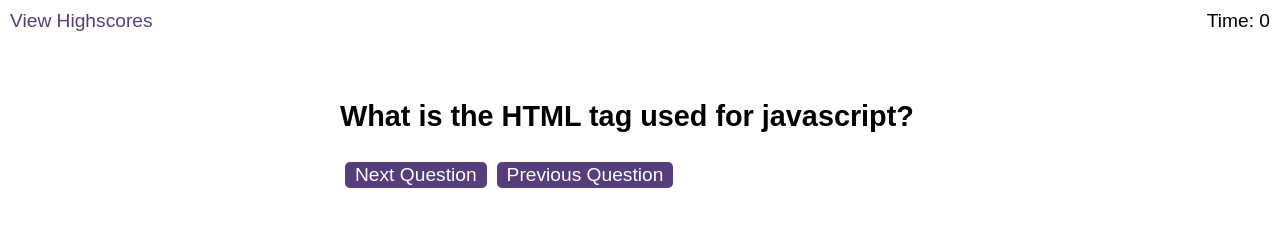
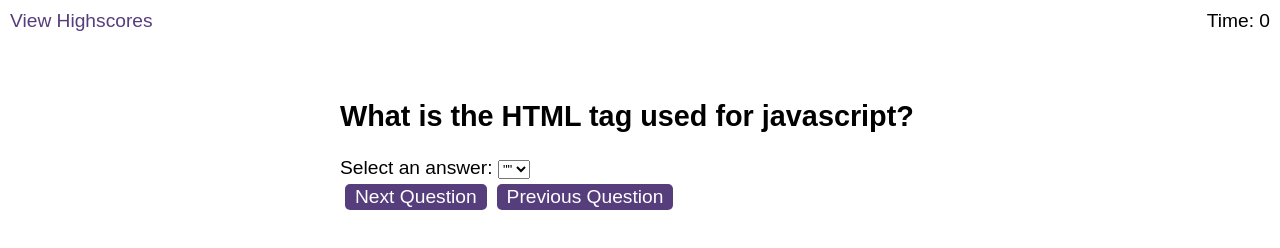
Before and after one commit to jamellknows/module6challenge, a plain HTML site: page starter/index.html in a window 1280 px wide. Both pictures are taken after a click on the button "Start Quiz". Drawn offline with Linux system fonts and the light colour scheme.

Commit message:
Made progress in writing the form section of the project unable to render the string inside the selections although they are there

```diff
--- a/starter/assets/css/styles.css
+++ b/starter/assets/css/styles.css
@@ -86,3 +86,5 @@ li:nth-child(odd) {
   top: 10px;
   right: 10px;
 }
+
+@media screen and ()
--- a/starter/assets/js/questions.js
+++ b/starter/assets/js/questions.js
@@ -6,28 +6,29 @@ let choicesEl = document.getElementById("choices")
 
 let startEl = document.getElementById("start-screen")
 let questionNumber = 1;
-
+const nextQuestionEl = document.createElement("button")
+const prevQuestionEl = document.createElement("button")
 const questionsObj = {
     1:{"What is the HTML tag used for javascript?" : ["<script></script>", "<javascript></javascript>", "<function></function>","<source></source>"]},
     2:{"What is the source tag used for?" : ["An object", "Videos", "All MultiMedia", "Images"]},
-    3:{"What is the correct way to select a child element inside a parent element in css":["parent child", ""]},
-    4:{"How do you write media queries":[]},
-    4:{"What order should media queries be written if going from smallest to biggest?":[]},
-    4:{"":[]},
-    4:{"":[]},
-    4:{"":[]},
-    4:{"":[]},
-    4:{"":[]},
-    4:{"":[]},
-    4:{"":[]},
-    4:{"":[]},
-    4:{"":[]},
-    4:{"":[]},
-    4:{"":[]},
-    4:{"":[]},
-    4:{"":[]},
-    4:{"":[]},
-    4:{"":[]},
+    3:{"What is the correct way to select a child element inside a parent element in css":["parent child", "child parent", "parent > child ", "child < parent"]},
+    4:{"How do you write css media queries":["@media screen", "@query screen", "@repsonsive screen", "@screen"]},
+    5:{"What order should media queries be written if writing a max width/ height media queries ":[]},
+    6:{"Why is it best practice to use semantic elements?":["To make it easier to see the function while coding", "To make it easier to write javascript code for", "To ensure that the webpage is accessible for all users (blind/partially sighted/deaf etc)", ""]},
+    7:{"What method converts a Javascript Object to a String":["object.toString()", "Object.toString(object)", "JSON.stringify(object)", "stringify(object)"]},
+    8:{"How do you write an event listener in Javascript?":[]},
+    9:{"What attribute is not an event for an Event Listener in Javascript":[]},
+    10:{"Where do you insert the link tag for bootstrap":[]},
+    11:{"How do you display all the keys in a Javascript Object?":[]},
+    12:{"How do ":[]},
+    13:{"":[]},
+    14:{"":[]},
+    15:{"":[]},
+    16:{"":[]},
+    17:{"":[]},
+    18:{"":[]},
+    19:{"":[]},
+    20:{"":[]},
 
 }
 
@@ -42,8 +43,7 @@ function questions()
 
 function renderQuestions()
 {
-    const nextQuestionEl = document.createElement("button")
-    const prevQuestionEl = document.createElement("button")
+
     nextQuestionEl.innerText = "Next Question"
     prevQuestionEl.innerText = "Previous Question"
     nextQuestionEl.classList.add("start")
@@ -52,14 +52,37 @@ function renderQuestions()
     prevQuestionEl.classList.add("start")
     questionsEl.appendChild(nextQuestionEl)
     questionsEl.appendChild(prevQuestionEl)
+    console.log(Object.values(questionsObj[questionNumber])[0][0])
+    let question1 = JSON.stringify(Object.values(questionsObj[questionNumber])[0][0])
+    console.log(question1)
 
+
+
+
+    questionTitleEl.textContent = `${Object.keys(questionsObj[questionNumber])}`
+    choices.innerHTML =
+    `<form>
+    <label for="answers">Select an answer:</label>
+    <select name="answers" id="answers">
+    <option value="1">${question1}</option>
+    <option value="2">${Object.values(questionsObj[questionNumber])[0][1]}</option>
+    <option value="3">${Object.values(questionsObj[questionNumber])[0][2]}</option>
+    <option value="4">${Object.values(questionsObj[questionNumber])[0][3]}</option>
+    </select>
+    </form>`
+
+}
 
 nextQuestionEl.addEventListener('click', function()
 {
-    if(questionNumber < questionsObj.length)
+if(questionNumber < Object.keys(questionsObj).length)
     {
     ++questionNumber
-        console.log(questionNumber)
+    renderQuestions()
+
+    }
+    else{
+        renderQuestions()
     }
 
 })
@@ -68,9 +91,11 @@ prevQuestionEl.addEventListener('click', function(){
 if(questionNumber > 0)
 {
     --questionNumber
+    renderQuestions()
+
+}
+else{
+    renderQuestions()
+
 }
 })
-
-    questionTitleEl.textContent = `${Object.keys(questionsObj[questionNumber])}`
-
-}
```
Lines whose indentation alone changed are shown as unchanged.
